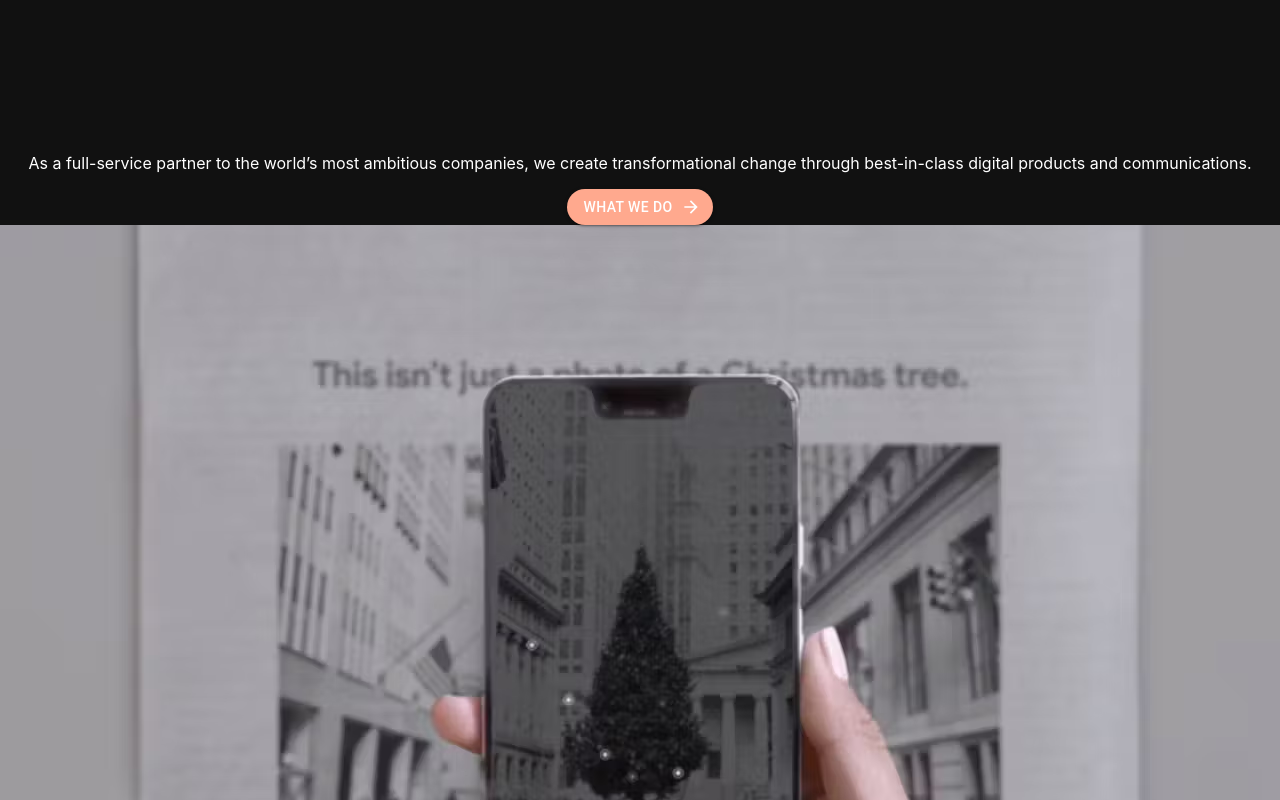
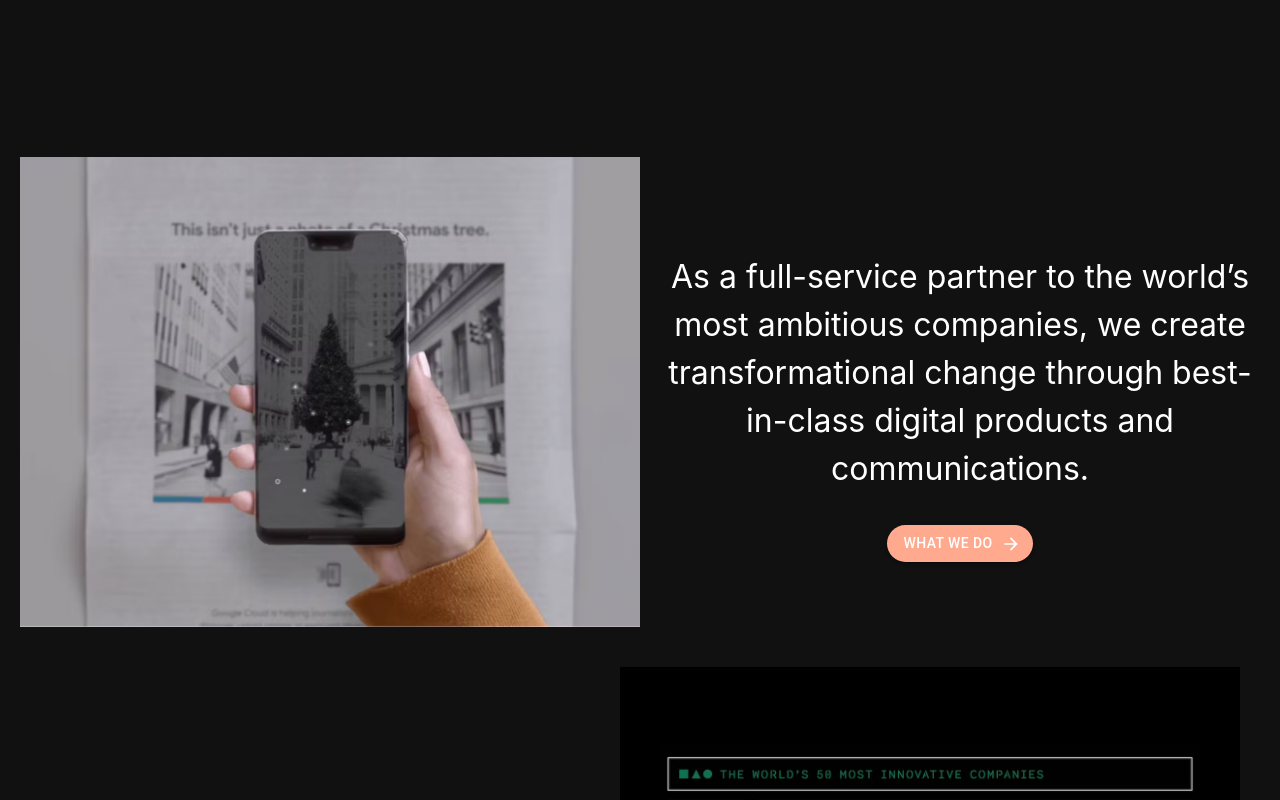
Before and after one commit to hey24/instrument-landing-page, a React (Create React App) app: page / in a window 1280 px wide. Shown: the part 2200-3000 px from the top of the page. Built offline with nearby package versions, Linux system fonts and the light colour scheme.

Commit message:
Update CSS for tiles to alternate

```diff
--- /dev/null
+++ b/src/components/Card.css
@@ -0,0 +1,22 @@
+.card {
+  display: flex;
+  align-items: center;
+  padding: 20px;
+  flex-direction: row-reverse;
+}
+
+.card-image {
+  width: 50%;
+  height: auto;
+  object-fit: cover;
+  margin-right: 20px;
+}
+
+.card-content {
+  flex: 1;
+}
+
+.card-description {
+  font-size: 2em;
+  line-height: 1.5;
+}
--- a/src/components/Card.js
+++ b/src/components/Card.js
@@ -1,4 +1,5 @@
 import React from 'react';
+import './Card.css'
 import { Button } from '@mui/material';
 import ArrowForwardIcon from '@mui/icons-material/ArrowForward';
 
```
